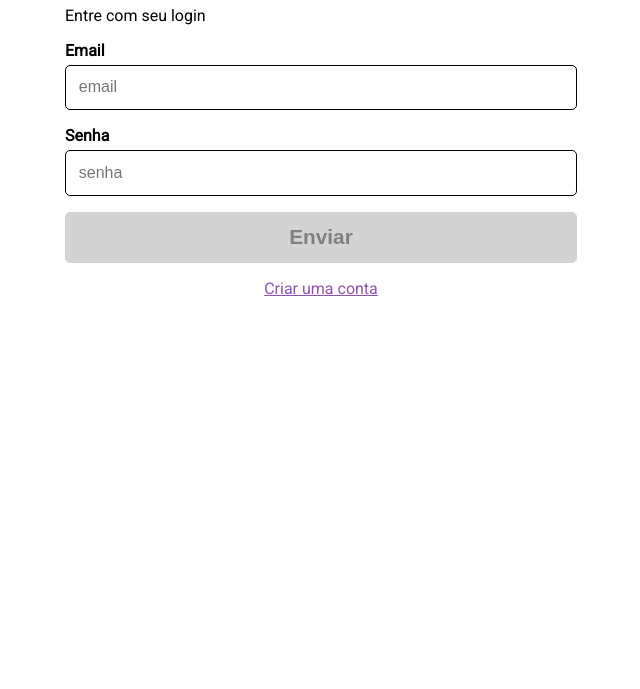
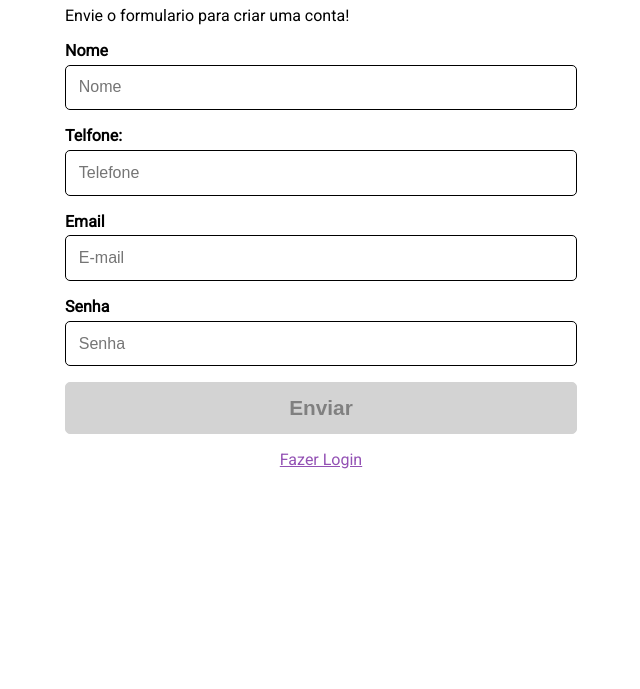
Before and after one commit to sabrinapsilva/Reprograma-fullstack-react, a React app in the folder Projeto/: page /conta in a window 1280 px wide. Shown: the part 111-800 px from the top of the page, without its empty margins (319-959 px from the left). Built offline with nearby package versions, Linux system fonts and the light colour scheme.

Commit message:
react-router

```diff
--- a/Projeto/package.json
+++ b/Projeto/package.json
@@ -5,6 +5,7 @@
   "dependencies": {
     "react": "^16.6.0",
     "react-dom": "^16.6.0",
+    "react-router-dom": "^4.3.1",
     "react-scripts": "^2.0.5"
   },
   "devDependencies": {},
--- a/Projeto/src/index.css
+++ b/Projeto/src/index.css
@@ -179,29 +179,6 @@ body {
   }
 }
 
-.quem-somos {
-  padding: 3rem 1rem 0;
-}
-
-@media (min-width: 992px) {
-  .quem-somos {
-      padding-left: 10%;
-      padding-right: 10%;
-  }
-}
-
-.contato {
-  padding: 3rem 1rem 0;
-}
-
-@media (min-width: 992px) {
-  .contato {
-      padding-left: 10%;
-      padding-right: 10%;
-  }
-}
-
-
 .login {
   padding: 0.75rem 1rem 0;
 }
--- a/Projeto/src/index.js
+++ b/Projeto/src/index.js
@@ -1,12 +1,31 @@
 //<a class = "link"  href="/conta"></a>
 import React from 'react'
 import ReactDOM from 'react-dom'
+import { BrowserRouter, Switch, Route } from 'react-router-dom'
 import './index.css'
+import QuemSomos from './paginas/QuemSomos/QuemSomos'
+import Contato from './paginas/Contato/Contato'
 import Login from './paginas/Login/Login'
-//import Conta from  './paginas/Conta/Conta'
+import Conta from './paginas/Conta/Conta'
 
-const pagina = <Login/>
-//const pagina2 = <Conta/>
-const divisaoProjeto = document.getElementById('projeto')
 
-ReactDOM.render(pagina, divisaoProjeto)
+function App() {
+    return (
+        <div className="app">
+            {}
+
+            <Switch>
+                <Route path="/" exact component={Login} />
+                <Route path="/conta" component={Conta} />
+                <Route path="/login" component={Login} />
+                <Route path="/QuemSomos" component={QuemSomos} />
+                <Route path="/Contato" component={Contato} />
+            </Switch>
+        </div>
+    )
+}
+
+ReactDOM.render(<BrowserRouter>
+    <App />
+</BrowserRouter>,
+    document.getElementById('projeto'))
--- a/Projeto/src/paginas/Conta/Conta.js
+++ b/Projeto/src/paginas/Conta/Conta.js
@@ -1,31 +1,81 @@
-import React from 'react'
+import React, { Component } from 'react'
 import Link from '../../componentes/Link/Link'
 import Botao from '../../componentes/Botao/Botao'
 import Legenda from '../../componentes/Legenda/Legenda'
 import Campo from '../../componentes/Campo/Campo'
 import './Conta.css'
-function Conta() {
-   return(
+
+class Conta extends Component {
+  constructor(props) {
+    super(props)
+    this.nomeRef = React.createRef()
+    this.telefoneRef = React.createRef()
+    this.emailRef = React.createRef()
+    this.senhaRef = React.createRef()
+    this.state = { desabilitado: true }
+  }
+
+  handChange = () => {
+    const campoNome = this.nomeRef.current
+    const campoTelefone = this.nomeRef.current
+    const campoEmail = this.nomeRef.current
+    const campoSenha = this.nomeRef.current
+
+    if (campoNome.temErro() || campoTelefone.temErro() || campoEmail.temErro() || campoSenha.temErro() ) {
+      this.setState({ desabilitado: true })
+    } else (
+      this.setState({ desabilitado: false })
+    )
+  }
+
+  render() {
+    return (
       <main className="conta">
         <h1> Conta</h1>
         <p>Envie o formulario para criar uma conta!</p>
         <Legenda htmlFor="nome"> Nome </Legenda>
-    <Campo id="nome" type="text" name="nome" placeholder="Nome" required minLength={10}/>
+        <Campo id="nome"
+          ref={this.nomeRef}
+          type="text"
+          name="nome"
+          placeholder="Nome"
+          required
+          minLength={10}
+          onChange={this.handChange} />
 
-    <Legenda htmlFor="telefome"> Telfone: </Legenda>
-    <Campo id="telefone" type="tel" name="telefone" placeholder="Telefone" required/>
+        <Legenda htmlFor="telefone"> Telfone: </Legenda>
+        <Campo id="telefone"
+          ref={this.telefoneRef}
+          type="tel"
+          name="telefone"
+          placeholder="Telefone"
+          required
+          onChange={this.handChange} />
 
         <Legenda htmlFor="email"> Email </Legenda>
-    <Campo id="email" type="email" name="email" placeholder="E-mail" required />
+        <Campo id="email"
+          ref={this.emailRef}
+          type="email"
+          name="email"
+          placeholder="E-mail"
+          required
+          onChange={this.handChange} />
 
         <Legenda htmlFor="senha"> Senha </Legenda>
-    <Campo id="senha" type="password" name="senha" placeholder="Senha" required minLength={6}/>
+        <Campo id="senha"
+          ref={this.senhaRef}
+          type="password"
+          name="senha"
+          placeholder="Senha"
+          required
+          minLength={6}
+          onChange={this.handChange} />
 
-    <Botao>Enviar</Botao>
-    <Link url="/conta">Fazer Login</Link>
+        <Botao desabilitado={this.state.desabilitado}>Enviar</Botao>
+        <Link url="/login">Fazer Login</Link>
 
-    {/* <Botao className="botao-danger">Enviar</Botao> */}
       </main>
     )
   }
+}
 export default Conta
--- /dev/null
+++ b/Projeto/src/paginas/Contato/Contato.css
@@ -0,0 +1,10 @@
+.contato {
+    padding: 3rem 1rem 0;
+  }
+
+  @media (min-width: 992px) {
+    .contato {
+        padding-left: 10%;
+        padding-right: 10%;
+    }
+  }
--- /dev/null
+++ b/Projeto/src/paginas/Contato/Contato.js
@@ -0,0 +1,17 @@
+import React from 'react'
+import './Contato.css'
+
+function Contato() {
+    return (
+        <main className="contato">
+            <h1>Contato</h1>
+            <p>
+                Lorem ipsum dolor sit amet, consectetur
+                adipiscing elit.
+            </p>
+        </main>
+
+    )
+}
+
+export default Contato
--- /dev/null
+++ b/Projeto/src/paginas/QuemSomos/QuemSomos.css
@@ -0,0 +1,10 @@
+.quem-somos {
+    padding: 3rem 1rem 0;
+  }
+
+  @media (min-width: 992px) {
+    .quem-somos {
+        padding-left: 10%;
+        padding-right: 10%;
+    }
+  }
--- /dev/null
+++ b/Projeto/src/paginas/QuemSomos/QuemSomos.js
@@ -0,0 +1,17 @@
+import React from 'react'
+import './QuemSomos.css'
+
+function QuemSomos() {
+    return (
+        <main className="quem-somos">
+            <h1>Quem Somos</h1>
+            <p>
+                Lorem ipsum dolor sit amet, consectetur
+                adipiscing elit.
+            </p>
+        </main>
+
+    )
+}
+
+export default QuemSomos
```
Also changed, not shown: 1 other file. Lines whose indentation alone changed are shown as unchanged.
